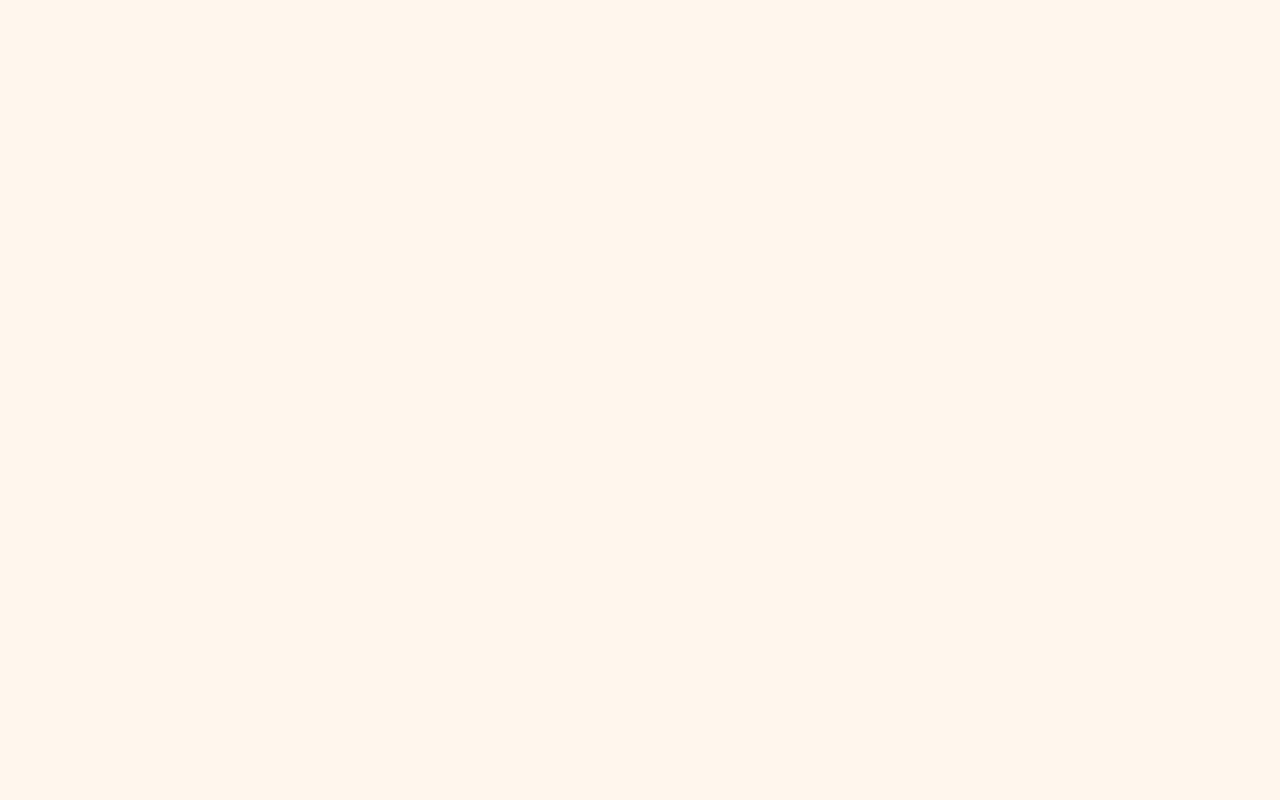
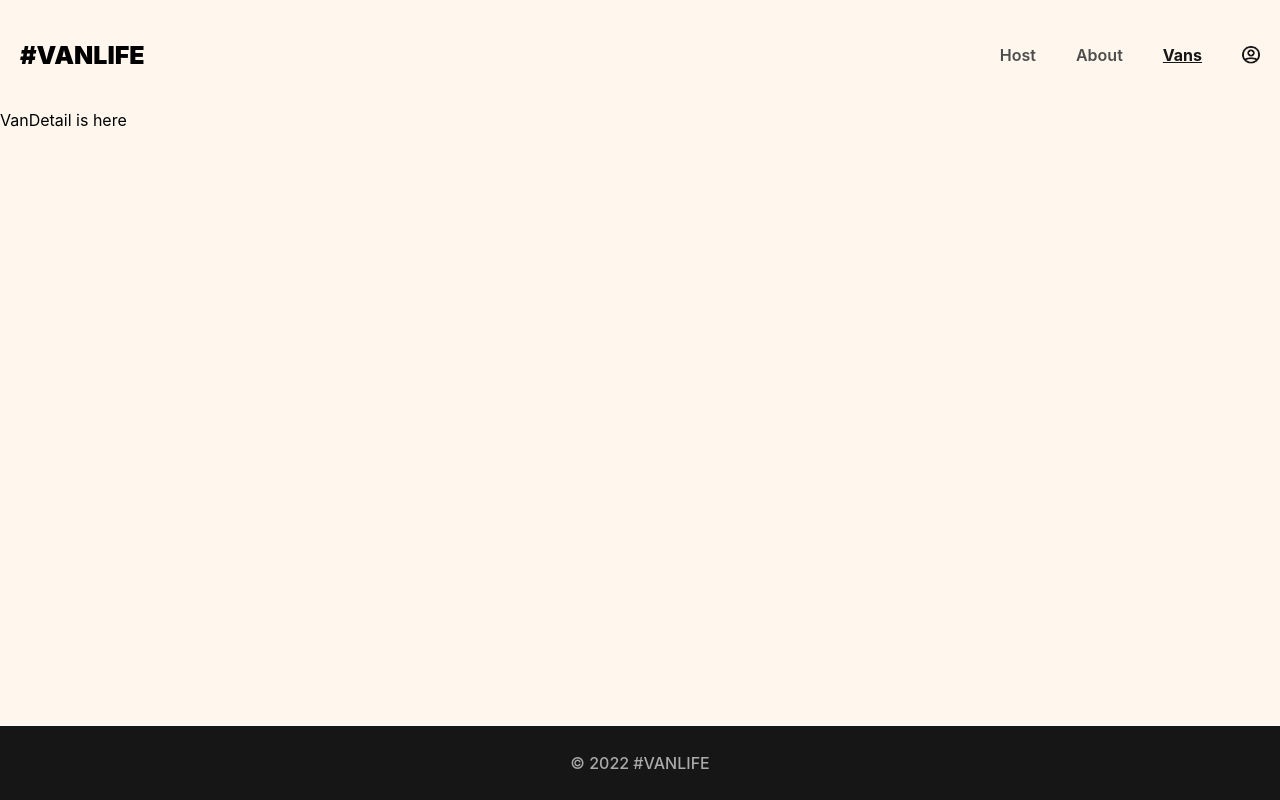
Before and after one commit to Yangyukai0129/react-router-practice, a React (Create React App) app in the folder myapp/: page /vans/1 in a window 1280 px wide. Before the commit this address had no page. Built offline with nearby package versions, Linux system fonts and the light colour scheme.

Commit message:
增加VanDetail

```diff
--- a/myapp/src/index.js
+++ b/myapp/src/index.js
@@ -9,7 +9,8 @@ import Error from './component/Error'
 import About from './pages/About';
 import Home from './pages/Home';
 import Login, { action as loginAction } from './pages/Login';
-import Vans from './pages/Vans';
+import Vans from './pages/Vans/Vans';
+import VanDetail from './pages/Vans/VanDetail'
 import Dashboard from './pages/Host/Dashboard';
 import HostVans, { loader as hostVansLoader } from './pages/Host/HostVans';
 import HostVanDetail, { loader as hostVanDetailLoader } from './pages/Host/HostVanDetail';
@@ -81,6 +82,7 @@ const router = createBrowserRouter(createRoutesFromElements(
     </Route>
     <Route path="about" element={<About />} />
     <Route path="vans" element={<Vans />} />
+    <Route path="vans/:id" element={<VanDetail />} />
     <Route
       path="login"
       element={<Login />}
--- a/myapp/src/pages/Host/HostVans.jsx
+++ b/myapp/src/pages/Host/HostVans.jsx
@@ -1,4 +1,4 @@
-import React, { Suspense } from "react";
+import React from "react";
 import { defer, useLoaderData, Await, Link } from "react-router-dom"
 import { requireAuth } from "../../util";
 import { getHostVans } from "../../api"
--- a/myapp/src/pages/Login.jsx
+++ b/myapp/src/pages/Login.jsx
@@ -18,14 +18,15 @@ export async function action({ request }) {
                 localStorage.setItem('user', JSON.stringify(login))
             }
         )
+
         // localStorage.setItem("login", true)
         setTimeout(function () {
             // 清除localStorage中的特定数据
             localStorage.removeItem('user')
             // console.log('localStorage data cleared!');
         }, 100000)
+
         return redirect(pathname)
-
     }
     catch (err) {
         if (!email) {
--- /dev/null
+++ b/myapp/src/pages/Vans/VanDetail.jsx
@@ -0,0 +1,7 @@
+import React from "react";
+
+export default function VansDetail() {
+    return (
+        <div>VanDetail is here</div>
+    )
+}
```
Also changed, not shown: myapp/src/pages/Vans/Vans.jsx (renamed from myapp/src/pages/Vans.jsx).
